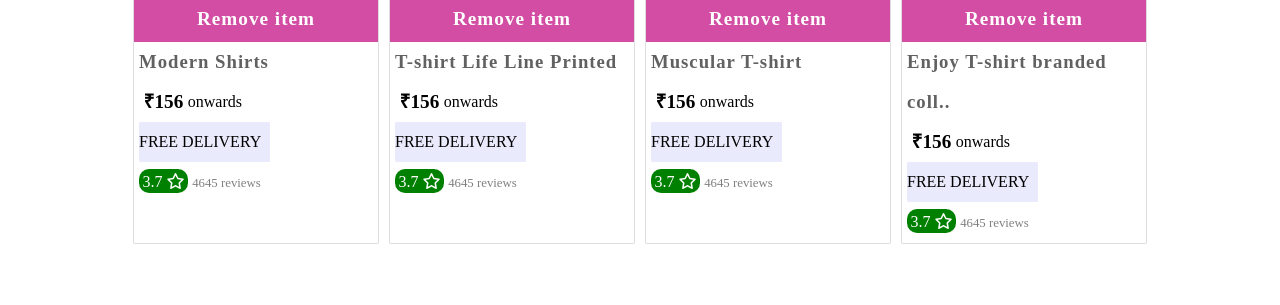
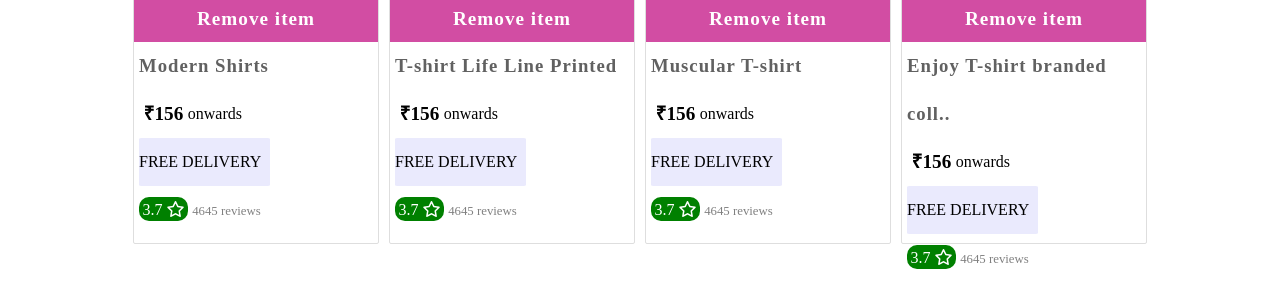
Before and after one commit to ManojNadar/Meesho_Clone, a plain HTML site: page html/wishList.html in a window 1280 px wide. Shown: the part 443-748 px from the top of the page. Drawn offline with Linux system fonts and the light colour scheme.

Commit message:
updated meesho

```diff
--- a/css/wishList.css
+++ b/css/wishList.css
@@ -177,7 +177,7 @@ main {
 }
 
 .prod_details {
-  line-height: 40px;
+  line-height: 48px;
   padding-left: 2%;
 }
 .prod_details > h3 {
```
